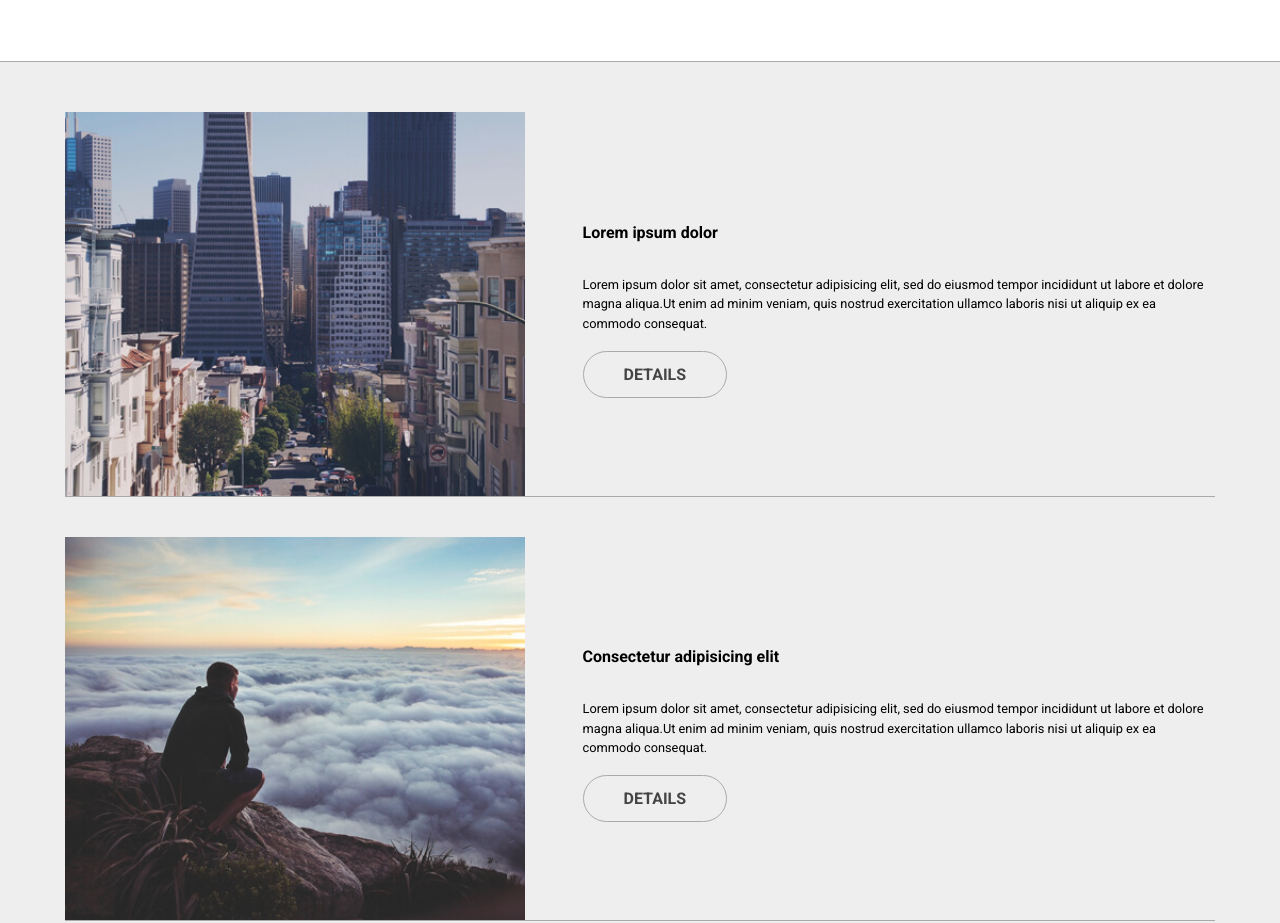
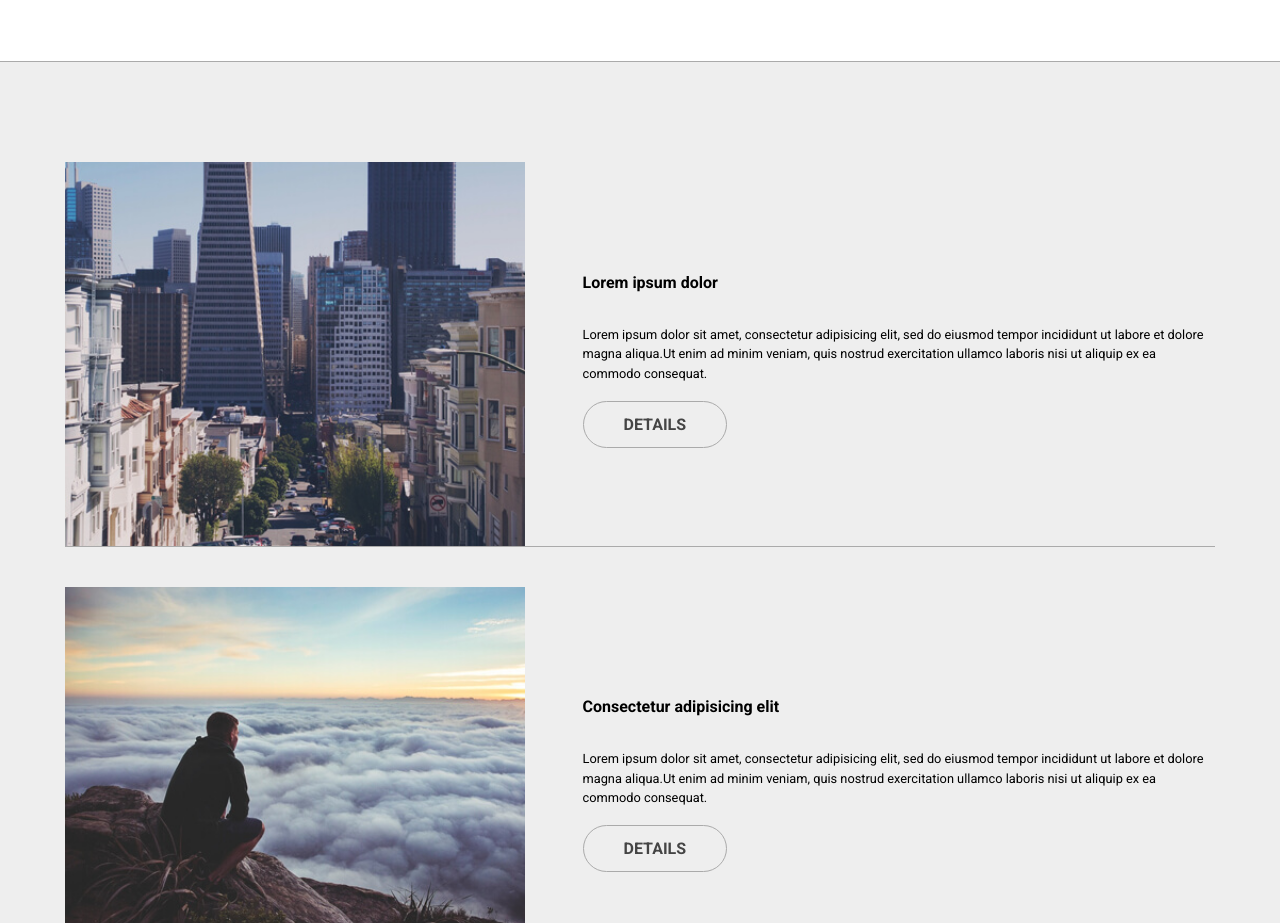
Before and after one commit to tinkalguli/Flexbox, a plain HTML site: page Ex4-assignment-level-3/index.html in a window 1280 px wide. Shown: the part 700-1623 px from the top of the page. Drawn offline with Linux system fonts and the light colour scheme.

```diff
--- a/Ex4-assignment-level-3/assets/stylesheets/main.css
+++ b/Ex4-assignment-level-3/assets/stylesheets/main.css
@@ -198,7 +198,7 @@
 .gray-back {
   border-top: 1px solid #aaa;
   background: #eee;
-  padding: 50px 0;
+  padding: 100px 0;
 }
 
 .article {
```
Also changed, not shown: index.html (+1 -1 lines).
